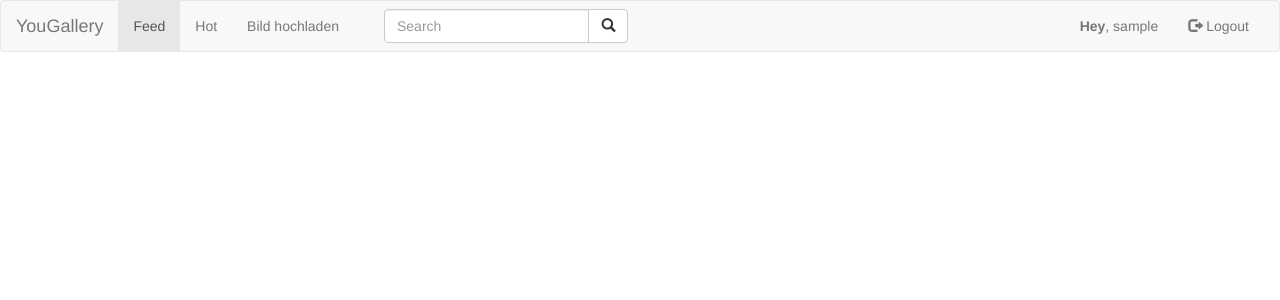
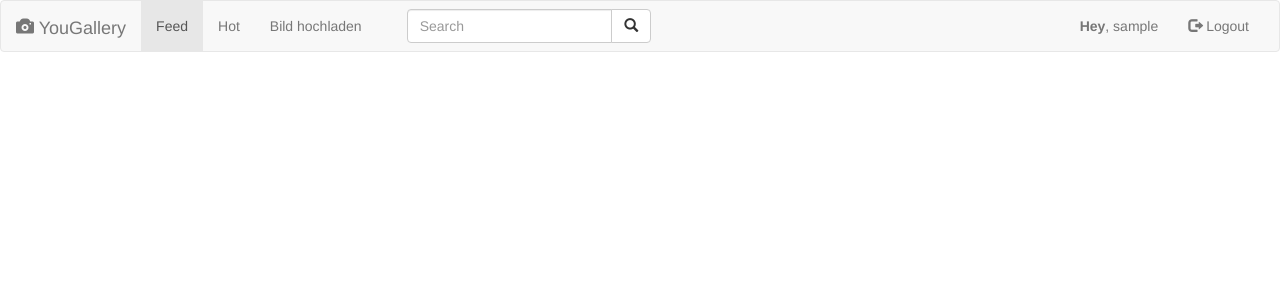
Before and after one commit to mariuskrass/YouGallery, a PHP site: page /header.php in a window 1280 px wide. Shown: the top 300 px of the page. Run offline with PHP 8.4, Linux system fonts and the light colour scheme; the template is opened without the code that fills it, so the values that code supplies are empty; the visitor is signed in with stand-in values (Sample User, id 1).

Commit message:
Add icon in header

```diff
--- a/view/header.php
+++ b/view/header.php
@@ -52,7 +52,7 @@ else{
         <span class="icon-bar"></span>
         <span class="icon-bar"></span>
       </button>
-      <a class="navbar-brand" href="/">YouGallery</a>
+      <a class="navbar-brand" href="/"><span class="glyphicon glyphicon-camera" style="font-size: 1em;"></span> YouGallery</a>
     </div>
     <div class="collapse navbar-collapse" id="myNavbar">
       <ul class="nav navbar-nav <?= $style_hidden ?>">
```
